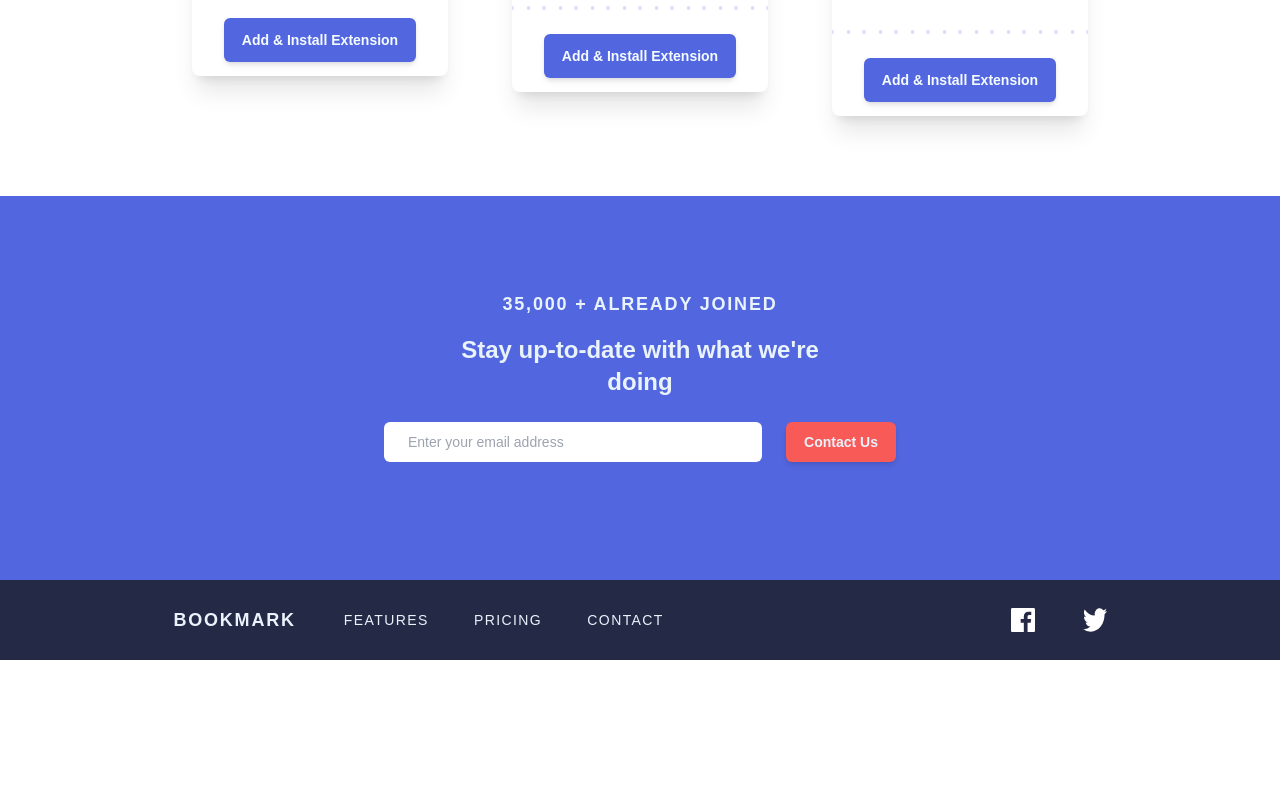
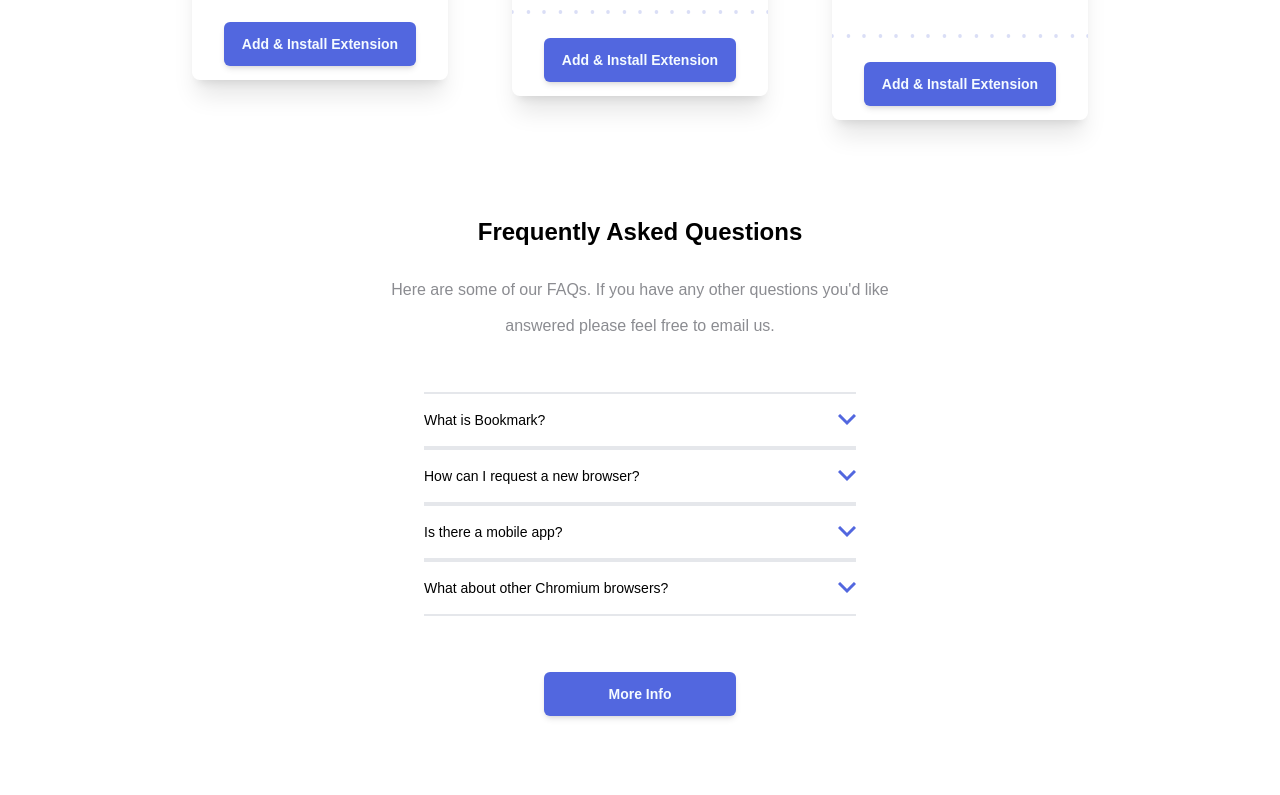
Before and after one commit to ForJessicaSake/Bookmark-Landing-Page, a React (Create React App) app: page / in a window 1280 px wide. Shown: the part 1765-2560 px from the top of the page. Before the commit the page ends 2425 px from the top, so only its background shows below. Built offline with nearby package versions, Linux system fonts and the light colour scheme.

Commit message:
feat:completed the FAQs section

```diff
--- a/src/App.tsx
+++ b/src/App.tsx
@@ -5,18 +5,20 @@ import Features from "./components/Features";
 import Hero from "./components/Hero";
 import Navbar from "./components/Navbar";
 import Footer from "./components/Footer";
+import Faqs from "./components/FAQS";
 
 function App() {
   return (
     <div className="App">
       <header className="App-header overflow-x-hidden font-font">
-     <Navbar/>
-     <Hero/>
-     <Features/>
-     <Bookmark/>
-     <Extension/>
-     <Down/>
-     <Footer/>
+        <Navbar />
+        <Hero />
+        <Features />
+        <Bookmark />
+        <Extension />
+        <Faqs />
+        <Down />
+        <Footer />
       </header>
     </div>
   );
--- a/src/ButtonComponents/CallToAction.tsx
+++ b/src/ButtonComponents/CallToAction.tsx
@@ -5,7 +5,7 @@ interface CTA {
 
 const CallToAction: React.FC<CTA> = ({ text }) => {
   return (
-    <button className="w-80 lg:w-28 lg:h-10 shadow-md h-16 lg:ml-6 bg-downBtn rounded-md font-semibold">
+    <button className="w-80 lg:w-28 lg:h-10 shadow-md h-16 lg:ml-6 bg-{color} rounded-md font-semibold">
       {text}
     </button>
   );
--- a/src/Components/Down.tsx
+++ b/src/Components/Down.tsx
@@ -2,7 +2,7 @@ import CallToAction from "../buttonComponents/CallToAction";
 
 const Down: React.FC = () => {
   return (
-    <section className="flex flex-col h-96 justify-center items-center mt-20 bg-down w-screen text-downText">
+    <section className="flex flex-col h-96 justify-center items-center mt-20 bg-down w-screen text-downText px-2">
       <h4 className="text-lg font-semibold tracking-widest pb-4">
         35,000 + ALREADY JOINED
       </h4>
@@ -14,7 +14,7 @@ const Down: React.FC = () => {
           placeholder="Enter your email address"
           className="w-80 rounded-md h-16 lg:h-10 lg:w-96 px-6 mb-6 text-black"
         />
-        <CallToAction text="Contact Us" />
+        <CallToAction text="Contact Us"/>
       </form>
     </section>
   );
--- /dev/null
+++ b/src/Components/FAQS.tsx
@@ -0,0 +1,103 @@
+import { useState } from "react";
+import Button from "../buttonComponents/CustomButton";
+import arrowIcon from "../Images/icon-arrow.svg";
+
+const Faqs: React.FC = () => {
+    const [question1, setQuestion1] = useState(false);
+    const [question2, setQuestion2] = useState(false);
+    const [question3, setQuestion3] = useState(false);
+    const [question4, setQuestion4] = useState(false);
+
+    const handleQuestion1 = () => {
+      setQuestion1(!question1);
+    };
+
+    const handleQuestion2 = () => {
+      setQuestion2(!question2);
+    };
+
+    const handleQuestion3 = () => {
+      setQuestion3(!question3);
+    };
+
+    const handleQuestion4 = () => {
+      setQuestion4(!question4);
+    };
+
+  return (
+    <main className="flex flex-col justify-center items-center pt-24">
+      <h1 className="text-3xl lg:text-2xl font-bold text-center leading-10">
+        Frequently Asked Questions
+      </h1>
+      <p className="text-center w-96 lg:w-Downwidth lg:text-base lg:leading-9 py-6 leading-8 text-text text-base">
+        Here are some of our FAQs. If you have any other questions you'd like
+        answered please feel free to email us.
+      </p>
+      <ul className="pt-6 lg:w-width lg:text-sm cursor-pointer">
+        <section className="flex flex-col border-b-2 lg:border-t-2">
+          <li
+            className="flex justify-between items-center py-4"
+            onClick={handleQuestion1}
+          >
+            What is Bookmark?
+            <span>
+              <img src={arrowIcon} alt="arrow" />
+            </span>
+          </li>
+          <section>
+            <p className=" w-96 leading-8 text-sm">{question1 ? "Sometimes referred to as favorites or saved links, a browser bookmark is a feature in which a browser allows you to save a link to a web page so you can access it again later without searching for the website again using a search engine, or having to manually enter the exact web address in your browser's search bar." : null}</p>
+          </section>
+        </section>
+
+        <section className="flex flex-col border-b-2 lg:border-t-2">
+          <li
+            className="flex justify-between items-center py-4"
+            onClick={handleQuestion2}
+          >
+            How can I request a new browser?
+            <span>
+              <img src={arrowIcon} alt="arrow" />
+            </span>
+          </li>
+          <section>
+            <p className="w-96 text-sm leading-8">{question2 ? "Check out our documentation to get a full description on how to use our products" : null}</p>
+          </section>
+        </section>
+
+        <section className="flex flex-col border-b-2 lg:border-t-2">
+          <li
+            className="flex justify-between items-center py-4"
+            onClick={handleQuestion3}
+          >
+            Is there a mobile app?
+            <span>
+              <img src={arrowIcon} alt="arrow" />
+            </span>
+          </li>
+          <section>
+            <p className=" w-96 leading-8 text-sm">{question3 ? "Yes of course! The mobile application can be accessed from Google playstore or Applestore" : null}</p>
+          </section>
+        </section>
+
+        <section className="flex flex-col border-b-2 lg:border-t-2">
+          <li
+            className="flex justify-between items-center py-4"
+            onClick={handleQuestion4}
+          >
+            What about other Chromium browsers?
+            <span>
+              <img src={arrowIcon} alt="arrow" />
+            </span>
+          </li>
+          <section>
+            <p className="w-96 leading-8 text-sm">{question4 ? "We can't say, but we know for sure that our product can meet all your needs." : null}</p>
+          </section>
+        </section>
+      </ul>
+      <section className="pt-14">
+        <Button text="More Info" />
+      </section>
+    </main>
+  );
+};
+export default Faqs;
--- a/src/Components/Features.tsx
+++ b/src/Components/Features.tsx
@@ -4,13 +4,13 @@ const Features: React.FC = () => {
       <h1 className="lg:text-2xl text-3xl font-bold py-4 text-Heading">
         Features
       </h1>
-      <p className="text-base lg:text-base text-text text-center w-wd leading-7 lg:w-wdd lg:leading-8">
+      <p className=" text-base lg:text-base text-text text-center w-wd leading-7 lg:w-wdd lg:leading-8">
         Our aim is to make it quick and easy for you to access your favourite
         websites. Your bookmarks sync between your devices so you can access
         them on the go.
       </p>
-      <aside className="py-10 w-full lg:flex lg:justify-center lg:items-center text-text text-base lg:text-base">
-      <ul className="lg:flex lg:justify-evenly cursor-pointer lg:border-b-2 lg:border-Gray px-0 lg:w-Downwidth text-sm font-semibold flex justify-center lg:flex-row flex-col items-center w-full">
+      <aside className="py-10 w-full lg:flex lg:justify-center lg:items-center lg:text-text text-base lg:text-base">
+      <ul className="lg:flex lg:justify-evenly cursor-pointer lg:border-b-2 lg:border-Gray px-0 lg:w-Downwidth lg:font-semibold flex justify-center lg:flex-row flex-col items-center w-full">
         <li className="border-y-2 border-Gray lg:border-y-0 lg:border-b-2 lg:border-downBtn py-4 w-full text-center">
             Simple Bookmarking
           </li>
--- a/src/Components/Navbar.tsx
+++ b/src/Components/Navbar.tsx
@@ -7,11 +7,11 @@ const Navbar = () => {
   const [isLinksVisible, setLinksVisible] = useState(false);
 
   return (
-    <nav className="flex justify-between items-center lg:px-14 mt-10">
-      <img src={logo} alt=""className="pl-4"/>
-      <img src={menu} alt="Navigation menu" className="mr-4 w-6 h-4 lg:hidden cursor-pointer" onClick={() => setLinksVisible(!isLinksVisible)} />
-      <section className={`${isLinksVisible ? 'block' : 'hidden'} lg:static bg-Blue h-4/6 lg:h-0 flex flex-col lg:flex-row justify-center items-center lg:bg-white absolute top-24  lg:w-5/12 pr-20 z-50 lg:flex lg:items-center`}>
-        <ul className="flex w-screen lg:flex-row flex-col h-96 mb-10 lg:mb-0 items-center lg:h-0 justify-between lg:w-72 text-xs font-medium text-downText lg:text-Ash">
+    <nav className="flex justify-between items-center px-10 lg:px-14 mt-10">
+      <img src={logo} alt=""className=""/>
+      <img src={menu} alt="Navigation menu" className=" w-6 h-4 lg:hidden cursor-pointer" onClick={() => setLinksVisible(!isLinksVisible)} />
+      <section className={`${isLinksVisible ? 'block' : 'hidden'} lg:static bg-Blue h-5/6  lg:h-0 flex flex-col lg:flex-row justify-center items-center lg:bg-white absolute top-24  lg:w-5/12 pr-20 z-50 lg:flex lg:items-center`}>
+        <ul className="flex w-screen lg:flex-row flex-col h-80 mb-10 lg:mb-0 items-center lg:h-0 justify-between lg:w-72 text-xs font-medium text-downText lg:text-Ash">
           <li>FEATURES</li>
           <li>PRICING</li>
           <li>CONTACT</li>
```
